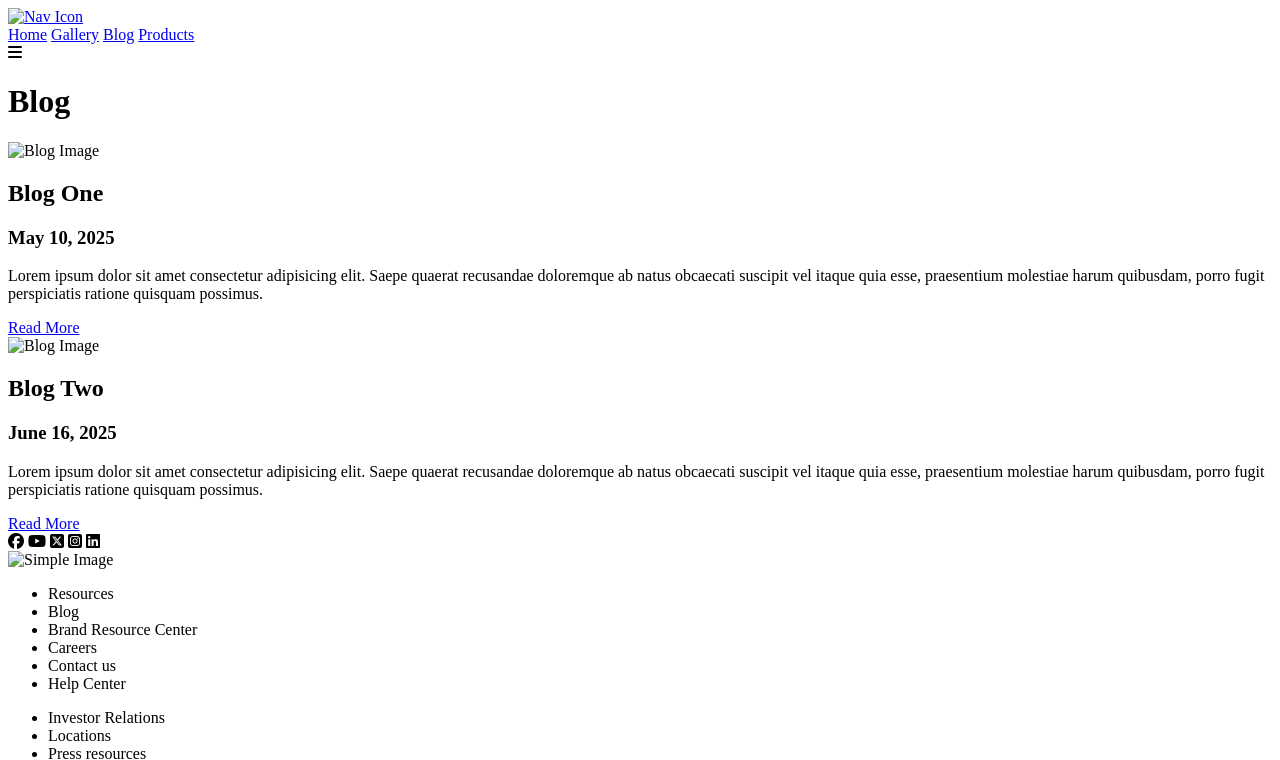
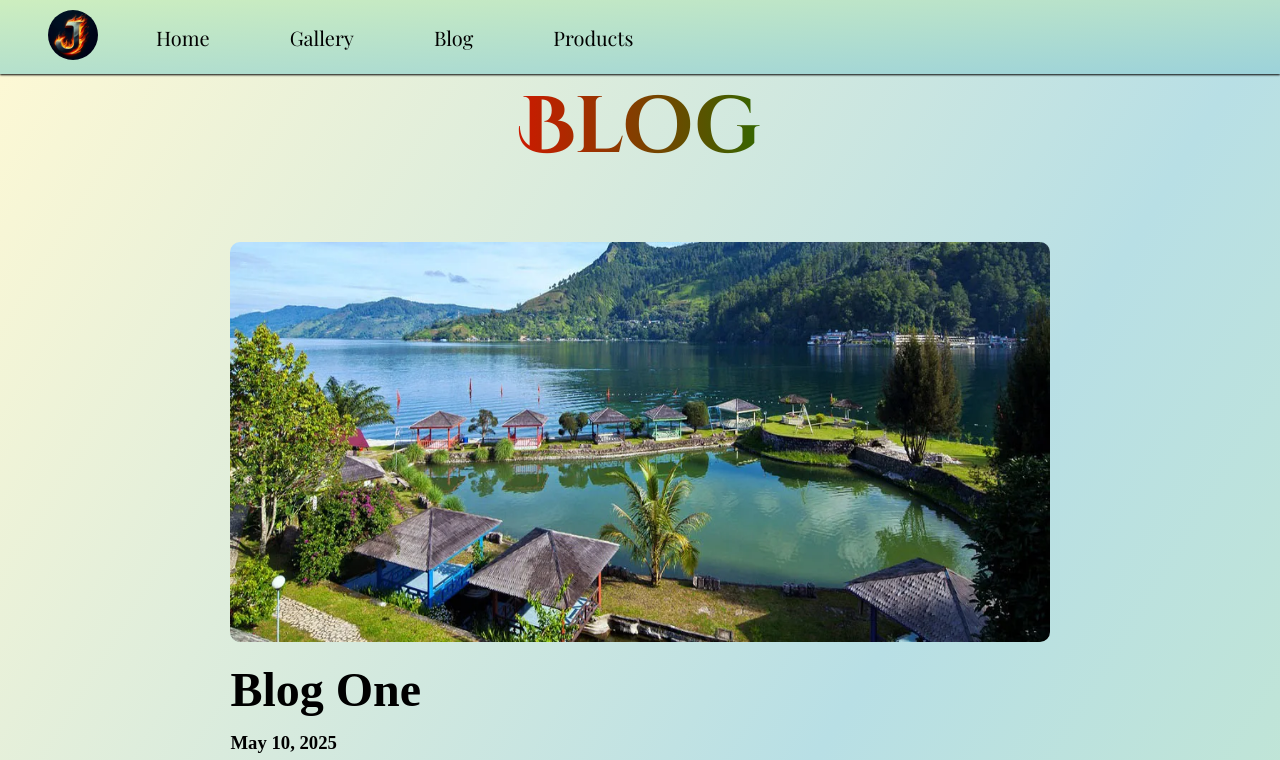
Before and after one commit to Jagannath357/assignment1, a plain HTML site: page blog.html in a window 1280 px wide. Shown: the top 760 px of the page. Drawn offline with nearby package versions, Linux system fonts and the light colour scheme; the site is published under a folder, as on GitHub Pages, so addresses that start at the root find nothing; a web font is replaced by a local one.

Commit message:
Update blog.html

```diff
--- a/blog.html
+++ b/blog.html
@@ -4,12 +4,12 @@
     <meta charset="UTF-8">
     <meta name="viewport" content="width=device-width, initial-scale=1.0">
     <title>Blog Section</title>
-    <link rel="stylesheet" href="/css/style.css">
-    <link rel="stylesheet" href="/css/blog.css">
-    <link rel="stylesheet" href="/css/responsive.css">
-    <link rel="stylesheet" href="/css/responsive-blog.css">
+    <link rel="stylesheet" href="./css/style.css">
+    <link rel="stylesheet" href="./css/blog.css">
+    <link rel="stylesheet" href="./css/responsive.css">
+    <link rel="stylesheet" href="./css/responsive-blog.css">
 
-    <link rel="shortcut icon" href="/files/icons/fabicon.ico" type="image/x-icon">
+    <link rel="shortcut icon" href="./files/icons/fabicon.ico" type="image/x-icon">
 
     <link rel="stylesheet" href="https://cdnjs.cloudflare.com/ajax/libs/font-awesome/6.7.2/css/all.min.css" integrity="sha512-Evv84Mr4kqVGRNSgIGL/F/aIDqQb7xQ2vcrdIwxfjThSH8CSR7PBEakCr51Ck+w+/U6swU2Im1vVX0SVk9ABhg==" crossorigin="anonymous" referrerpolicy="no-referrer" />
 
@@ -22,14 +22,14 @@
 <body>
     <nav class="nav-bar flex">
         <div class="nav-icon">
-            <a href="/assets/images/image3.jpg" target="_blank"><img src="/files/images/Logo.jpg" alt="Nav Icon" class="nav-image"></a>
+            <a href="./files/images/Logo.jpg" target="_blank"><img src="./files/images/Logo.jpg" alt="Nav Icon" class="nav-image"></a>
         </div>
         <div class="nav-content flex">
             <div class="nav-div flex" id="toggle-content">
-                <a href="/html/index.html" class="nav-link">Home</a>
-                <a href="/html/galery.html" class="nav-link">Gallery</a>
-                <a href="/html/blog.html" class="nav-link">Blog</a>
-                <a href="/html/product.html" class="nav-link">Products</a>
+                <a href="./html/index.html" class="nav-link">Home</a>
+                <a href="./html/galery.html" class="nav-link">Gallery</a>
+                <a href="./html/blog.html" class="nav-link">Blog</a>
+                <a href="./html/product.html" class="nav-link">Products</a>
             </div>
             <div class="nav-button">
                 <i class="fa-solid fa-bars" id="toggle-button"></i>
@@ -43,7 +43,7 @@
                 <div class="inner-div flex">
                     <div class="content-div flex">
                         <div class="blog-image">
-                            <img src="/files/images/image7.png" alt="Blog Image">
+                            <img src="./files/images/image7.png" alt="Blog Image">
                         </div>
                         <div class="blog-content flex">
                             <h1>Blog One</h1>
@@ -54,7 +54,7 @@
                     </div>
                     <div class="content-div flex">
                         <div class="blog-image">
-                            <img src="/files/images/image8.png" alt="Blog Image">
+                            <img src="./files/images/image8.png" alt="Blog Image">
                         </div>
                         <div class="blog-content flex">
                             <h1>Blog Two</h1>
@@ -78,7 +78,7 @@
             </div>
         </div>
         <div class="body-div flex">
-            <img src="/files/images/Logo.jpg" alt="Simple Image" id="footer-image">
+            <img src="./files/images/Logo.jpg" alt="Simple Image" id="footer-image">
             <ul class="footer-list">
                 <li>Resources</li>
                 <li>Blog</li>
@@ -108,6 +108,6 @@
             <small>© 2025 Jane Doe. All Rights Reserved.</small>
         </div>
     </footer>
-    <script src="/js/script.js"></script>
+    <script src="./js/script.js"></script>
 </body>
 </html>
```
